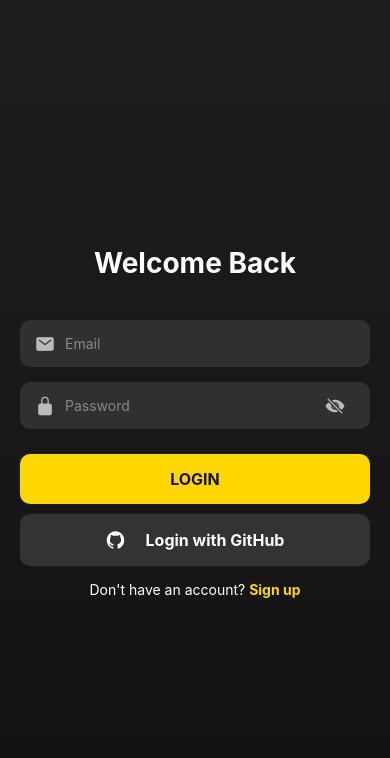
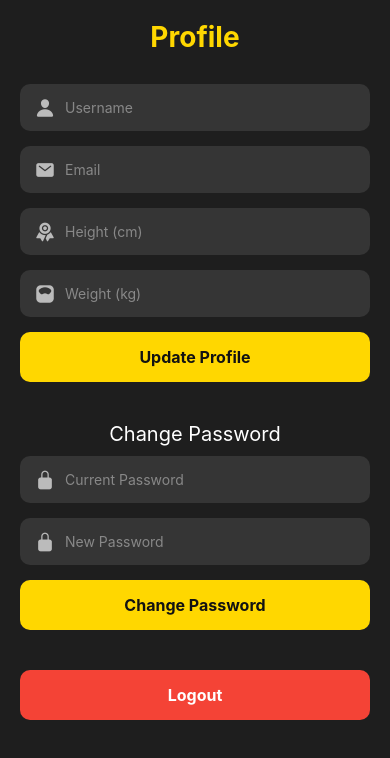
Before and after one commit to Subhatha/RWF, a React Native app: screen /Profile in a window 390 px wide. Shown: the top 758 px of the page. Built offline with nearby package versions, Linux system fonts and the light colour scheme; no server answers.

Commit message:
Update App.js

```diff
--- a/App.js
+++ b/App.js
@@ -2,9 +2,9 @@ import React, { useState, useEffect } from 'react';
 import { NavigationContainer } from '@react-navigation/native';
 import { createBottomTabNavigator } from '@react-navigation/bottom-tabs';
 import { createStackNavigator } from '@react-navigation/stack';
-import { firebase } from './firebase/firebaseConfig';  // Import firebase instance
-import { Text } from 'react-native';  // Correct Text import
-import { FontAwesome5 } from '@expo/vector-icons';  // Import FontAwesome5 for icons
+import { firebase } from './firebase/firebaseConfig';
+import { Text } from 'react-native';
+import { FontAwesome5 } from '@expo/vector-icons';
 
 import LoginScreen from './components/LoginScreen';
 import SignupScreen from './components/SignupScreen';
@@ -14,6 +14,7 @@ import WorkoutScreen from './components/WorkoutScreen';
 import ProgressScreen from './components/ProgressScreen';
 import ScheduleScreen from './components/ScheduleScreen';
 import EquipmentScreen from './components/EquipmentScreen';
+import ProfilePage from './components/ProfilePage';
 
 const Tab = createBottomTabNavigator();
 const Stack = createStackNavigator();
@@ -54,6 +55,7 @@ export default function App() {
       <Stack.Screen name="Login" component={LoginScreen} />
       <Stack.Screen name="Signup" component={SignupScreen} />
       <Stack.Screen name="ProfileSetup" component={ProfileSetupScreen} />
+      <Stack.Screen name="Profile" component={ProfilePage} />
     </Stack.Navigator>
   );
 
@@ -73,6 +75,8 @@ export default function App() {
             iconName = 'calendar-alt';
           } else if (route.name === 'Equipment') {
             iconName = 'weight';
+          } else if (route.name === 'Profile') {
+            iconName = 'user';
           }
 
           return <FontAwesome5 name={iconName} size={size} color={color} />;
@@ -81,6 +85,9 @@ export default function App() {
       tabBarOptions={{
         activeTintColor: '#007FFF',
         inactiveTintColor: '#555',
+        style: {
+          backgroundColor: '#1e1e1e', // Set background color of the tab bar
+        },
       }}
     >
       <Tab.Screen name="Home" component={HomeScreen} />
@@ -88,6 +95,7 @@ export default function App() {
       <Tab.Screen name="Progress" component={ProgressScreen} />
       <Tab.Screen name="Schedule" component={ScheduleScreen} />
       <Tab.Screen name="Equipment" component={EquipmentScreen} />
+      <Tab.Screen name="Profile" component={ProfilePage} />
     </Tab.Navigator>
   );
 
```
